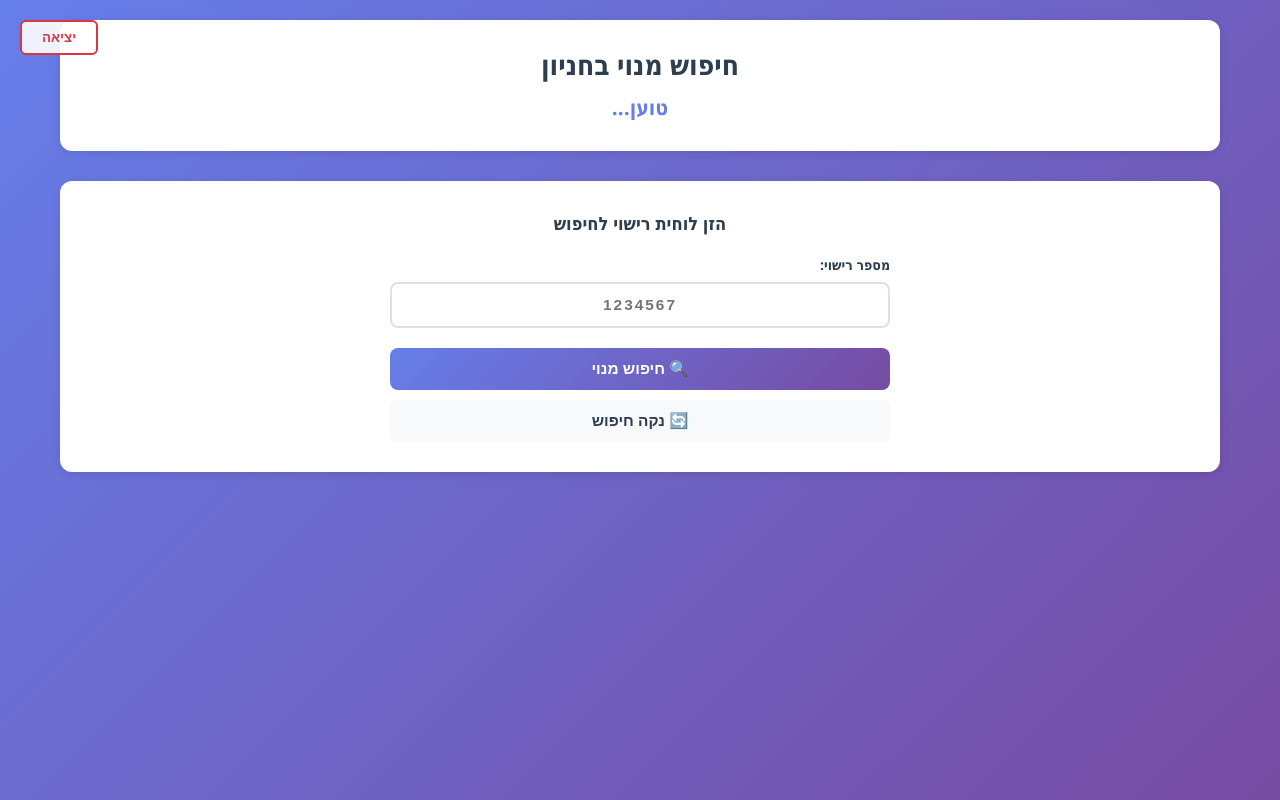
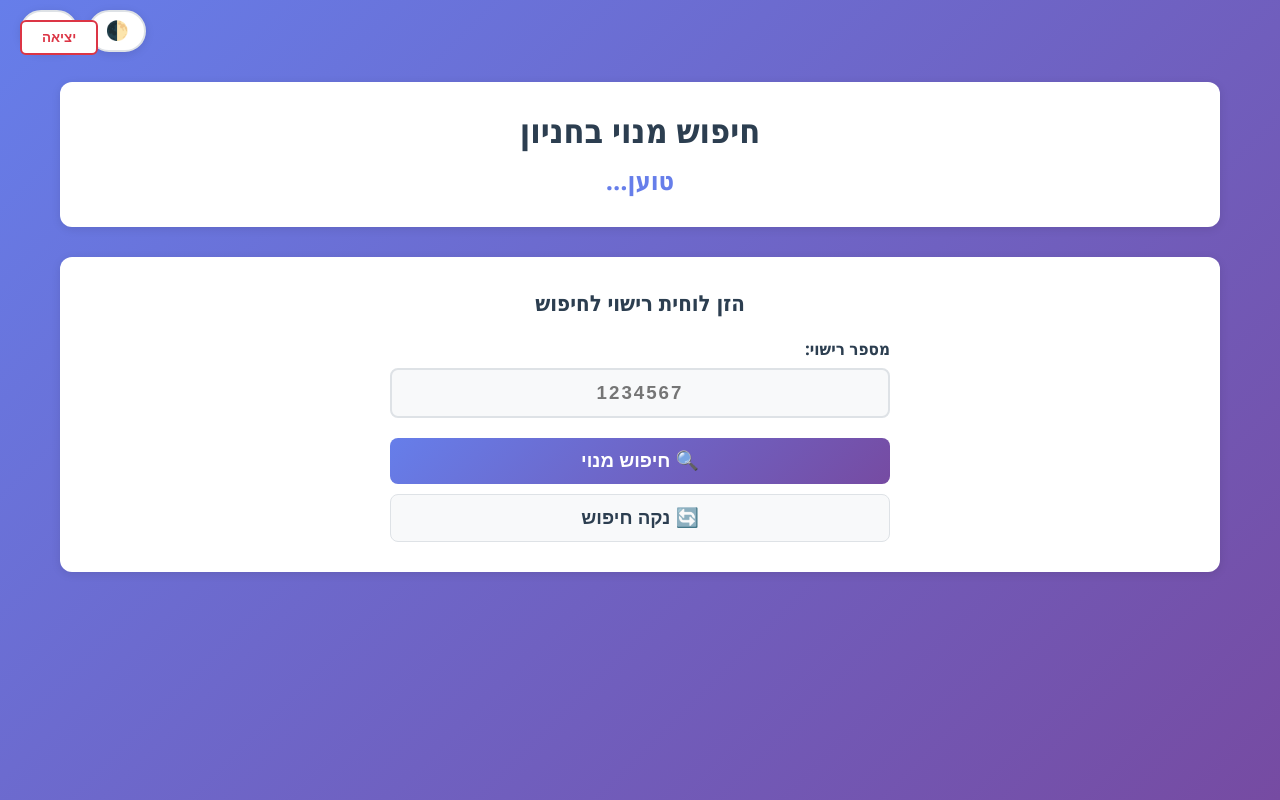
Before and after one commit to DrorSBIsrael/S-B-Parking-reports, a Flask app: template templates/parking_tour.html in a window 1280 px wide. Run offline with Flask 3, Linux system fonts and the light colour scheme; the template is opened without the code that fills it, so the values that code supplies are empty.

Commit message:
Add files via upload

```diff
--- a/templates/parking_tour.html
+++ b/templates/parking_tour.html
@@ -17,6 +17,25 @@
             --dark-text: #2c3e50;
             --border-color: #dee2e6;
             --shadow: 0 2px 10px rgba(0, 0, 0, 0.1);
+            --bg-gradient-1: var(--primary-color);
+            --bg-gradient-2: var(--secondary-color);
+            --card-bg: white;
+            --header-bg: white;
+        }
+
+        body.dark-mode {
+            --primary-color: #4a5c92;
+            --secondary-color: #3b2c4e;
+            --success-color: #2d8a43;
+            --danger-color: #b02a37;
+            --light-bg: #2c3e50;
+            --dark-text: #f8f9fa;
+            --border-color: #4a5568;
+            --bg-gradient-1: #1a1a2e;
+            --bg-gradient-2: #16213e;
+            --card-bg: #1f2937;
+            --header-bg: #1f2937;
+            --shadow: 0 2px 10px rgba(0, 0, 0, 0.5);
         }
 
         * {
@@ -27,10 +46,15 @@
 
         body {
             font-family: 'Segoe UI', Tahoma, Arial, sans-serif;
-            background: linear-gradient(135deg, var(--primary-color) 0%, var(--secondary-color) 100%);
+            background: linear-gradient(135deg, var(--bg-gradient-1) 0%, var(--bg-gradient-2) 100%);
             min-height: 100vh;
             direction: rtl;
-            font-size: 14px;
+            font-size: 17px; /* הוגדל ב-20% */
+            transition: font-size 0.3s, background 0.3s;
+        }
+
+        body.large-text {
+            font-size: 21px; /* הגדלה נוספת */
         }
 
         .container {
@@ -39,9 +63,38 @@
             padding: 20px;
         }
 
+        /* Accessibility Bar */
+        .accessibility-bar {
+            display: flex;
+            justify-content: flex-end;
+            gap: 10px;
+            padding: 10px 20px;
+            position: sticky;
+            top: 0;
+            z-index: 100;
+        }
+
+        .acc-btn {
+            background: var(--card-bg);
+            color: var(--dark-text);
+            border: 2px solid var(--border-color);
+            border-radius: 50px;
+            padding: 8px 15px;
+            font-size: 1.1em;
+            cursor: pointer;
+            font-weight: bold;
+            box-shadow: var(--shadow);
+            transition: all 0.2s;
+        }
+
+        .acc-btn:hover {
+            transform: scale(1.05);
+            border-color: var(--primary-color);
+        }
+
         /* Header Section */
         .header {
-            background: white;
+            background: var(--header-bg);
             padding: 25px;
             border-radius: 12px;
             box-shadow: var(--shadow);
@@ -63,13 +116,13 @@
         }
 
         .user-info {
-            color: #666;
+            color: #888;
             font-size: 0.9em;
         }
 
         /* Search Section */
         .search-section {
-            background: white;
+            background: var(--card-bg);
             padding: 30px;
             border-radius: 12px;
             box-shadow: var(--shadow);
@@ -109,6 +162,8 @@
             text-align: center;
             font-weight: 600;
             letter-spacing: 2px;
+            background: var(--light-bg);
+            color: var(--dark-text);
         }
 
         .form-input:focus {
@@ -141,15 +196,16 @@
             background: var(--light-bg);
             color: var(--dark-text);
             margin-top: 10px;
+            border: 1px solid var(--border-color);
         }
 
         .btn-secondary:hover {
-            background: #e9ecef;
+            background: var(--border-color);
         }
 
         /* Results Section */
         .results-section {
-            background: white;
+            background: var(--card-bg);
             padding: 30px;
             border-radius: 12px;
             box-shadow: var(--shadow);
@@ -327,13 +415,14 @@
             top: 20px;
             left: 20px;
             padding: 8px 20px;
-            background: rgba(255, 255, 255, 0.9);
+            background: var(--card-bg);
             color: var(--danger-color);
             border: 2px solid var(--danger-color);
             border-radius: 6px;
             cursor: pointer;
             font-weight: 600;
             transition: all 0.3s;
+            z-index: 101;
         }
 
         .logout-btn:hover {
@@ -368,6 +457,11 @@
 
 <body>
     <button class="logout-btn" onclick="logout()">יציאה</button>
+
+    <div class="accessibility-bar">
+        <button class="acc-btn" onclick="toggleDarkMode()" title="מצב לילה">🌓</button>
+        <button class="acc-btn" onclick="toggleTextSize()" title="הגדל טקסט">A+</button>
+    </div>
 
     <div class="container">
         <!-- Header -->
@@ -403,12 +497,33 @@
     </div>
 
     <script>
+        // Accessibility functions
+        function toggleDarkMode() {
+            document.body.classList.toggle('dark-mode');
+            const isDark = document.body.classList.contains('dark-mode');
+            localStorage.setItem('parking_tour_dark', isDark);
+        }
+
+        function toggleTextSize() {
+            document.body.classList.toggle('large-text');
+            const isLarge = document.body.classList.contains('large-text');
+            localStorage.setItem('parking_tour_large', isLarge);
+        }
+
         // Initialize
         let currentUserData = null;
         let currentParkingId = null;
 
         // Load user data on page load
         window.addEventListener('DOMContentLoaded', async () => {
+            // Restore accessibility settings
+            if (localStorage.getItem('parking_tour_dark') === 'true') {
+                document.body.classList.add('dark-mode');
+            }
+            if (localStorage.getItem('parking_tour_large') === 'true') {
+                document.body.classList.add('large-text');
+            }
+
             await loadUserData();
 
             // Setup enter key for search
@@ -589,6 +704,15 @@
             if (subscriber.vehicle3 || subscriber.lpn3) vehicles.push(subscriber.vehicle3 || subscriber.lpn3);
 
             card.innerHTML = `
+                <div class="company-title-large">${subscriber.companyName || 'חברה לא ידועה'}</div>
+
+                <div class="detail-item full-width" style="margin-bottom: 20px;">
+                    <span class="detail-label">רכבים מורשים:</span>
+                    <div class="vehicle-list">
+                        ${vehicles.map(v => `<span class="vehicle-tag">${v}</span>`).join('')}
+                    </div>
+                </div>
+
                 <div class="subscriber-header">
                     <div>
                         <div class="subscriber-name">
@@ -602,24 +726,15 @@
                         </span>
                     </div>
                 </div>
+
                 <div class="subscriber-details">
                     <div class="detail-item">
-                        <span class="detail-label">חברה:</span>
-                        <span class="detail-value">${subscriber.companyName || 'לא ידוע'}</span>
+                        <span class="detail-label">פרופיל:</span>
+                        <span class="detail-value">${subscriber.profileName || 'רגיל'}</span>
                     </div>
                     <div class="detail-item">
                         <span class="detail-label">תוקף עד:</span>
                         <span class="detail-value">${formatDate(subscriber.validUntil || subscriber.xValidUntil)}</span>
-                    </div>
-                    <div class="detail-item">
-                        <span class="detail-label">כלי רכב:</span>
-                        <div class="vehicle-list">
-                            ${vehicles.map(v => `<span class="vehicle-tag">${v}</span>`).join('')}
-                        </div>
-                    </div>
-                    <div class="detail-item">
-                        <span class="detail-label">פרופיל:</span>
-                        <span class="detail-value">${subscriber.profileName || 'רגיל'}</span>
                     </div>
                     ${subscriber.tagNum ? `
                         <div class="detail-item">
```
Also changed, not shown: other parts of templates/parking_tour.html (+43 -11 lines).
